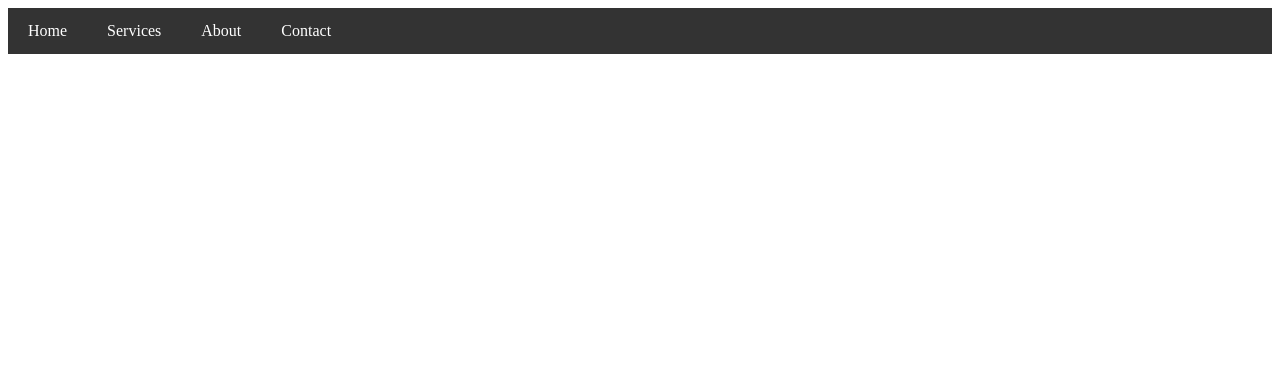
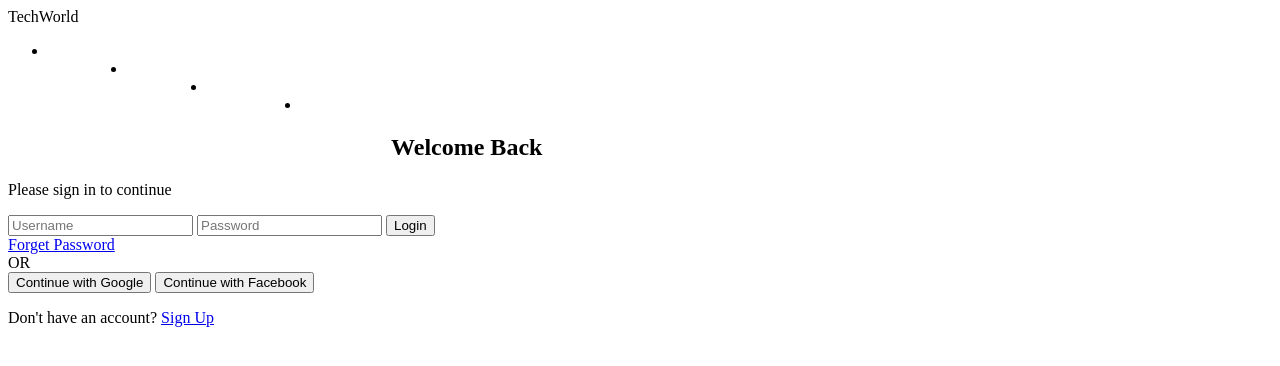
Before and after one commit to 07sayanmajumder-coder/sayan1234, a plain HTML site: page index.html in a window 1280 px wide. Drawn offline with Linux system fonts and the light colour scheme.

Commit message:
update navbar and login design

```diff
--- a/index.html
+++ b/index.html
@@ -1,18 +1,46 @@
 <!DOCTYPE html>
 <html lang="en">
 <head>
-    <meta charset="UTF-8">
-    <meta name="viewport" content="width=device-width, initial-scale=1.0">
-    <title>Document</title>
-    <link rel="stylesheet" href="style.css">
+  <meta charset="UTF-8">
+  <meta name="viewport" content="width=device-width, initial-scale=1.0">
+  <title>Login Page</title>
+  <link rel="stylesheet" href="style.css">
 </head>
 <body>
-    <nav>
-    <a href="#home">Home</a>
-    <a href="#services">Services</a>
-    <a href="#about">About</a>
-    <a href="#contact">Contact</a>
-</nav>
+
+
+  <nav class="navbar">
+    <div class="logo">TechWorld</div>
+    <ul class="menu">
+      <li><a href="#">Home</a></li>
+      <li><a href="#">About</a></li>
+      <li><a href="#">Services</a></li>
+      <li><a href="#">Contact</a></li>
+    </ul>
+  </nav>
+
+
+  <div class="login-box">
+    <h2>Welcome Back</h2>
+    <p>Please sign in to continue</p>
+
+    <form>
+      <input type="text" placeholder="Username" required>
+      <input type="password" placeholder="Password" required>
+      <button type="submit">Login</button>
+    </form>
+
+    <a href="#" class="forget">Forget Password</a>
+
+    <div class="divider">
+      <span>OR</span>
+    </div>
+
+    <button class="google">Continue with Google</button>
+    <button class="facebook">Continue with Facebook</button>
+
+    <p class="sign-up">Don't have an account? <a href="#">Sign Up</a></p>
+  </div>
 
 </body>
 </html>
--- a/style.css
+++ b/style.css
@@ -1,4 +1,4 @@
-nav {
+*nav {
     background-color: #333;
     overflow: hidden;
 }
```
